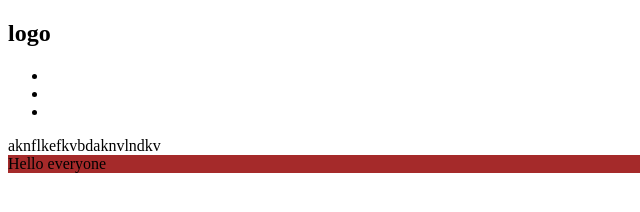
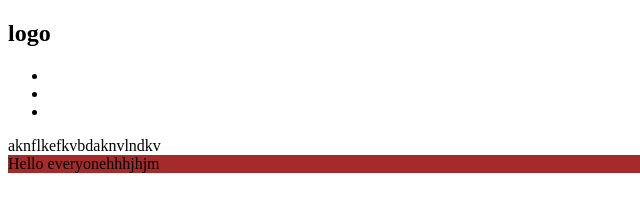
Before and after one commit to Vannakem2021/aeu-design, a plain HTML site: page index.html in a window 1280 px wide. Shown: the full height of the page, 0-640 px from the left. Drawn offline with Linux system fonts and the light colour scheme.

Commit message:
Update index.html

```diff
--- a/index.html
+++ b/index.html
@@ -19,7 +19,7 @@
           aknflkefkvbdaknvlndkv
         </div>
         <div class="container-fluid" style="background-color: brown;">
-          Hello everyone
+          Hello everyonehhhjhjm
         </div>
       </div>
     </nav>
```
